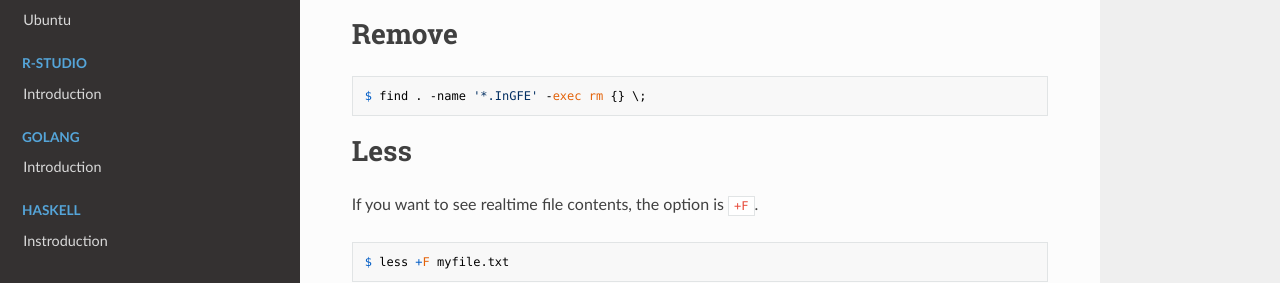
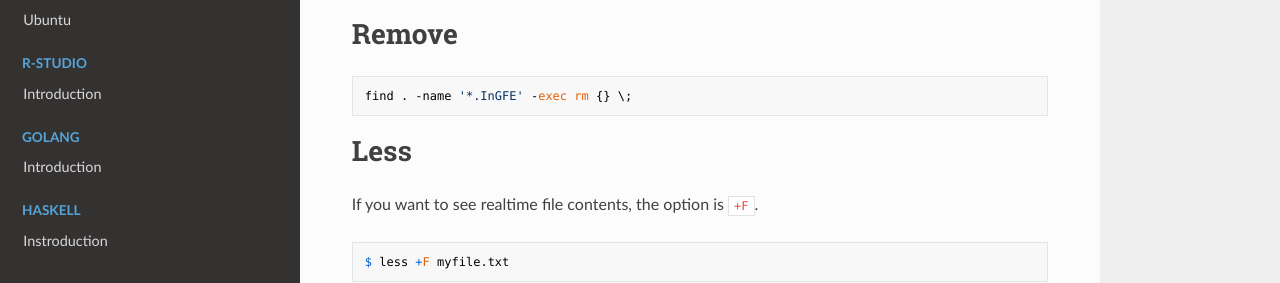
Before and after one commit to WonyoungCho/LINUX, an MkDocs documentation site: the page built from docs/basic_comm.md, in a window 1280 px wide and 900 px high, scrolled down 2879 px. Shown: the part 368-651 px from the top of the window. Built offline with MkDocs 1.6.1, drawn with Linux system fonts in a browser that asks for light colours; nearby versions of some CDN libraries; old or Windows-style settings are respelled for this version of MkDocs.

````diff
--- a/docs/basic_comm.md
+++ b/docs/basic_comm.md
@@ -149,7 +149,7 @@ $ parallel -j 24 {} < angsd.samtools.list
 
 # Remove
 ```
-$ find . -name '*.InGFE' -exec rm {} \;
+find . -name '*.InGFE' -exec rm {} \;
 ```
 
 # Less
````
